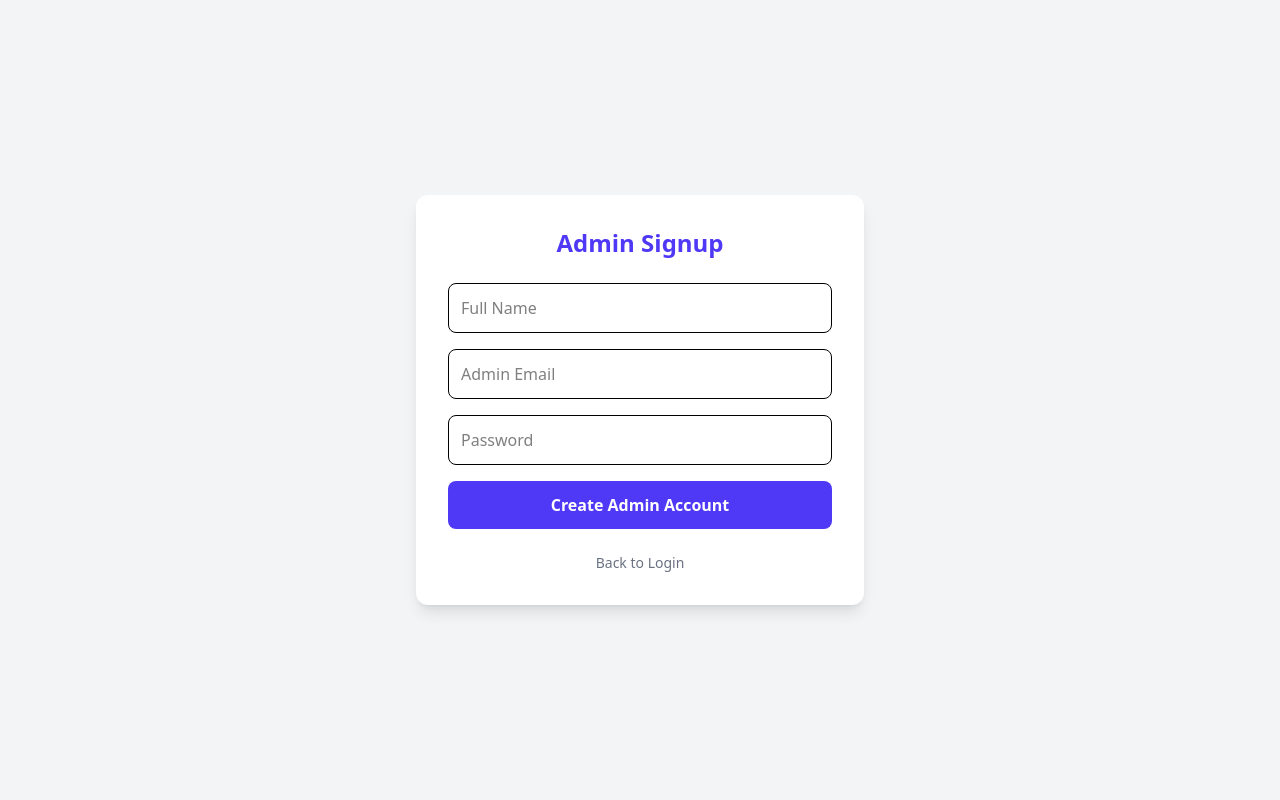
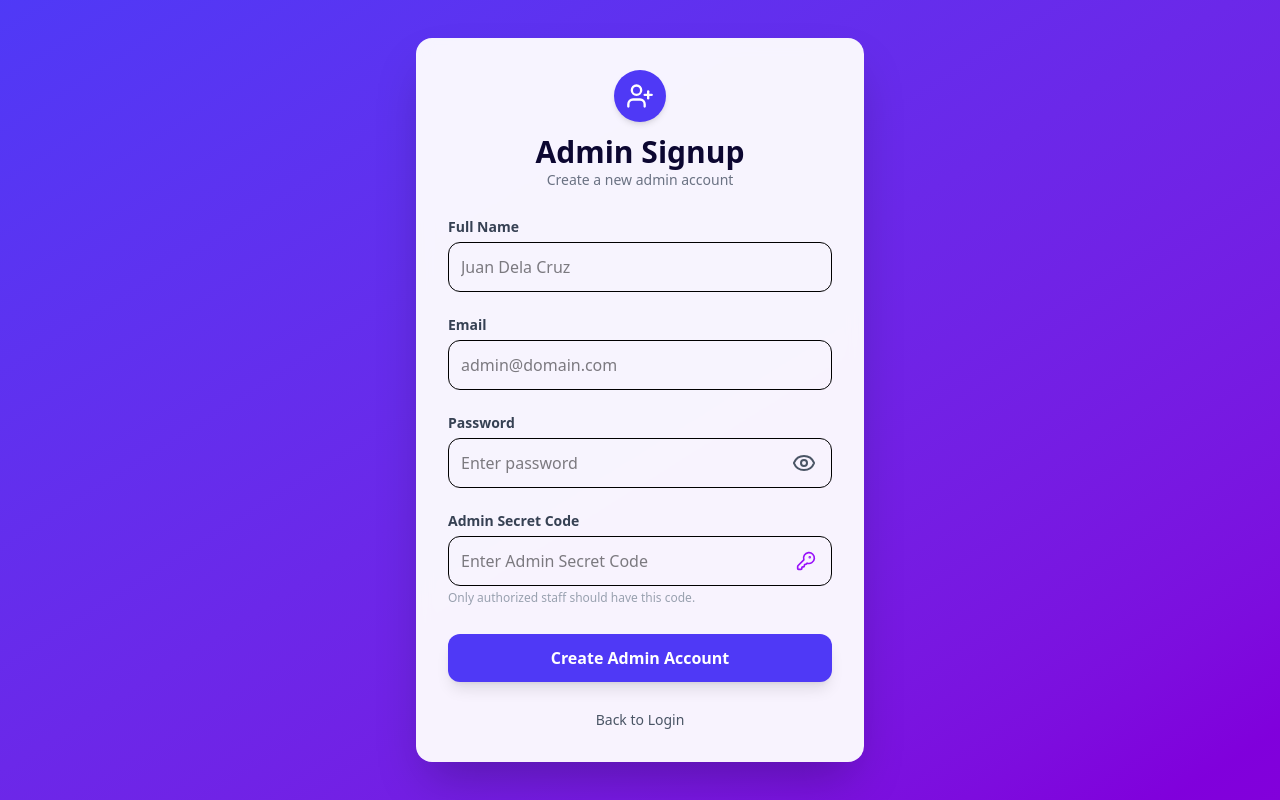
Before and after one commit to Cejay29/Signify-, a React (Vite) app: page /admin-signup in a window 1280 px wide. Built offline with nearby package versions, Linux system fonts and the light colour scheme.

Commit message:
Fix Admin Signup

```diff
--- /dev/null
+++ b/src/api/create_admin.js
@@ -0,0 +1,55 @@
+import { createClient } from "@supabase/supabase-js";
+
+export default async function handler(req, res) {
+  if (req.method !== "POST")
+    return res.status(405).json({ error: "Method not allowed" });
+
+  const { email, password, full_name, admin_code } = req.body;
+
+  // 1️⃣ Input validation
+  if (!email || !password || !full_name || !admin_code) {
+    return res.status(400).json({ error: "Missing required fields" });
+  }
+
+  // 2️⃣ Admin secret code validation
+  if (admin_code !== process.env.ADMIN_SIGNUP_SECRET) {
+    return res.status(401).json({ error: "Unauthorized admin code" });
+  }
+
+  // 3️⃣ Initialize private Supabase client using SERVICE ROLE KEY
+  const supabaseAdmin = createClient(
+    process.env.SUPABASE_URL,
+    process.env.SUPABASE_SERVICE_ROLE_KEY,
+    { auth: { autoRefreshToken: false, persistSession: false } }
+  );
+
+  // 4️⃣ Create user in Supabase Auth (NO rate limit)
+  const { data: userData, error: userError } =
+    await supabaseAdmin.auth.admin.createUser({
+      email,
+      password,
+      email_confirm: true, // auto-confirm email
+    });
+
+  if (userError) {
+    return res.status(400).json({ error: userError.message });
+  }
+
+  const userId = userData.user.id;
+
+  // 5️⃣ Insert into admin_users table
+  const { error: insertError } = await supabaseAdmin
+    .from("admin_users")
+    .insert({
+      id: userId,
+      email,
+      full_name,
+      role: "admin",
+    });
+
+  if (insertError) {
+    return res.status(400).json({ error: insertError.message });
+  }
+
+  return res.status(200).json({ success: true });
+}
--- a/src/pages/AdminSignup.jsx
+++ b/src/pages/AdminSignup.jsx
@@ -1,6 +1,6 @@
 import { useState } from "react";
-import { supabase } from "../lib/supabaseClient";
 import { useNavigate } from "react-router-dom";
+import { Eye, EyeOff, UserPlus, KeyRound } from "lucide-react";
 
 export default function AdminSignup() {
   const navigate = useNavigate();
@@ -10,110 +10,147 @@ export default function AdminSignup() {
 
   const showToast = (msg, color = "bg-red-500") => {
     setToast({ msg, color });
-    setTimeout(() => setToast(""), 2000);
+    setTimeout(() => setToast(""), 2500);
   };
 
   async function handleSignup(e) {
     e.preventDefault();
     setLoading(true);
 
-    const fullName = e.target.fullName.value.trim();
+    const full_name = e.target.fullName.value.trim();
     const email = e.target.email.value.trim();
     const password = e.target.password.value.trim();
+    const admin_code = e.target.adminCode.value.trim();
 
-    // 1️⃣ SIGN UP ADMIN ACCOUNT IN AUTH
-    const { data, error } = await supabase.auth.signUp({
-      email,
-      password,
+    const response = await fetch("/api/create-admin", {
+      method: "POST",
+      headers: { "Content-Type": "application/json" },
+      body: JSON.stringify({ full_name, email, password, admin_code }),
     });
 
-    if (error) {
-      showToast(error.message);
-      setLoading(false);
-      return;
-    }
+    const result = await response.json();
 
-    const userId = data?.user?.id;
-
-    if (!userId) {
-      showToast("Signup failed. Please try again.");
-      setLoading(false);
-      return;
-    }
-
-    // 2️⃣ INSERT INTO admin_users TABLE
-    const { error: adminError } = await supabase.from("admin_users").insert({
-      id: userId,
-      email: email,
-      full_name: fullName,
-      role: "admin",
-    });
-
-    if (adminError) {
-      console.error(adminError);
-      showToast("Error saving admin data.");
+    if (!response.ok) {
+      showToast(result.error || "Signup failed");
       setLoading(false);
       return;
     }
 
     showToast("Admin account created!", "bg-green-600");
 
-    // 3️⃣ REDIRECT TO /admin
-    setTimeout(() => navigate("/admin"), 1000);
+    setTimeout(() => {
+      navigate("/admin");
+    }, 1200);
   }
 
   return (
-    <div className="min-h-screen bg-gray-100 flex items-center justify-center">
-
+    <div className="min-h-screen flex items-center justify-center bg-gradient-to-br from-indigo-600 to-purple-700 p-6">
+      {/* Toast */}
       {toast && (
-        <div className={`fixed top-6 px-6 py-3 rounded-xl text-white ${toast.color}`}>
+        <div
+          className={`fixed top-6 left-1/2 -translate-x-1/2 px-6 py-3 rounded-xl text-white shadow-xl ${toast.color}`}
+        >
           {toast.msg}
         </div>
       )}
 
-      <div className="bg-white p-8 rounded-xl shadow-lg w-full max-w-md">
-        <h2 className="text-2xl font-bold text-center mb-6 text-indigo-600">
+      {/* Card */}
+      <div className="bg-white/95 backdrop-blur-sm p-8 rounded-2xl shadow-2xl w-full max-w-md">
+        <div className="flex flex-col items-center mb-6">
+          <div className="bg-indigo-600 p-3 rounded-full shadow-md">
+            <UserPlus className="text-white w-7 h-7" />
+          </div>
+          <h2 className="text-3xl font-extrabold text-[#0c0731] mt-3">
             Admin Signup
           </h2>
+          <p className="text-gray-500 text-sm">Create a new admin account</p>
+        </div>
 
-        <form onSubmit={handleSignup} className="flex flex-col gap-4">
-
+        {/* Form */}
+        <form onSubmit={handleSignup} className="flex flex-col gap-5">
+          {/* Full Name */}
+          <div>
+            <label className="text-sm font-semibold text-gray-700">
+              Full Name
+            </label>
             <input
               type="text"
               name="fullName"
-            placeholder="Full Name"
-            className="border p-3 rounded-lg"
+              placeholder="Juan Dela Cruz"
+              className="border mt-1 w-full p-3 rounded-xl focus:ring-2 focus:ring-indigo-500 outline-none"
               required
             />
+          </div>
 
+          {/* Email */}
+          <div>
+            <label className="text-sm font-semibold text-gray-700">Email</label>
             <input
               type="email"
               name="email"
-            placeholder="Admin Email"
-            className="border p-3 rounded-lg"
+              placeholder="admin@domain.com"
+              className="border mt-1 w-full p-3 rounded-xl focus:ring-2 focus:ring-indigo-500 outline-none"
               required
             />
+          </div>
 
+          {/* Password */}
+          <div>
+            <label className="text-sm font-semibold text-gray-700">
+              Password
+            </label>
+            <div className="relative mt-1">
               <input
                 type={showPassword ? "text" : "password"}
                 name="password"
-            placeholder="Password"
-            className="border p-3 rounded-lg"
+                placeholder="Enter password"
+                className="border w-full p-3 rounded-xl pr-12 focus:ring-2 focus:ring-indigo-500 outline-none"
                 required
               />
+              <button
+                type="button"
+                onClick={() => setShowPassword(!showPassword)}
+                className="absolute right-4 top-1/2 -translate-y-1/2 text-gray-600 hover:text-gray-800"
+              >
+                {showPassword ? <EyeOff /> : <Eye />}
+              </button>
+            </div>
+          </div>
 
+          {/* Admin Secret Code */}
+          <div>
+            <label className="text-sm font-semibold text-gray-700">
+              Admin Secret Code
+            </label>
+            <div className="relative mt-1">
+              <input
+                type="password"
+                name="adminCode"
+                placeholder="Enter Admin Secret Code"
+                className="border w-full p-3 rounded-xl pr-12 focus:ring-2 focus:ring-purple-500 outline-none"
+                required
+              />
+              <KeyRound className="absolute right-4 top-1/2 -translate-y-1/2 text-purple-600 w-5 h-5" />
+            </div>
+            <p className="text-xs text-gray-400 mt-1">
+              Only authorized staff should have this code.
+            </p>
+          </div>
+
+          {/* Submit */}
           <button
             type="submit"
             disabled={loading}
-            className="bg-indigo-600 hover:bg-indigo-700 text-white font-semibold py-3 rounded-lg"
+            className="w-full bg-indigo-600 hover:bg-indigo-700 text-white py-3 rounded-xl shadow-lg font-semibold transition-all duration-300 hover:shadow-xl mt-2"
           >
             {loading ? "Creating Admin..." : "Create Admin Account"}
           </button>
 
+          {/* Back */}
           <button
             type="button"
             onClick={() => navigate("/login")}
-            className="text-center text-gray-500 hover:text-gray-700 text-sm mt-2"
+            className="w-full text-center text-gray-600 hover:text-gray-900 text-sm mt-2"
           >
             Back to Login
           </button>
```
Lines whose indentation alone changed are shown as unchanged.
